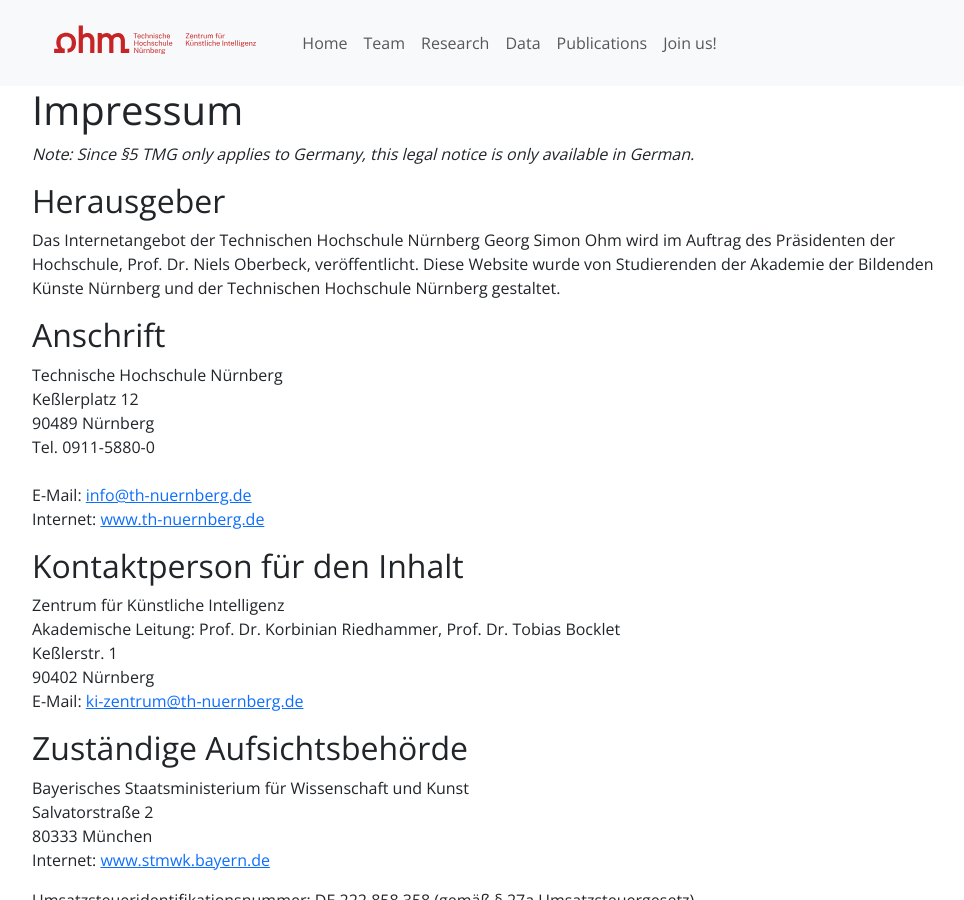
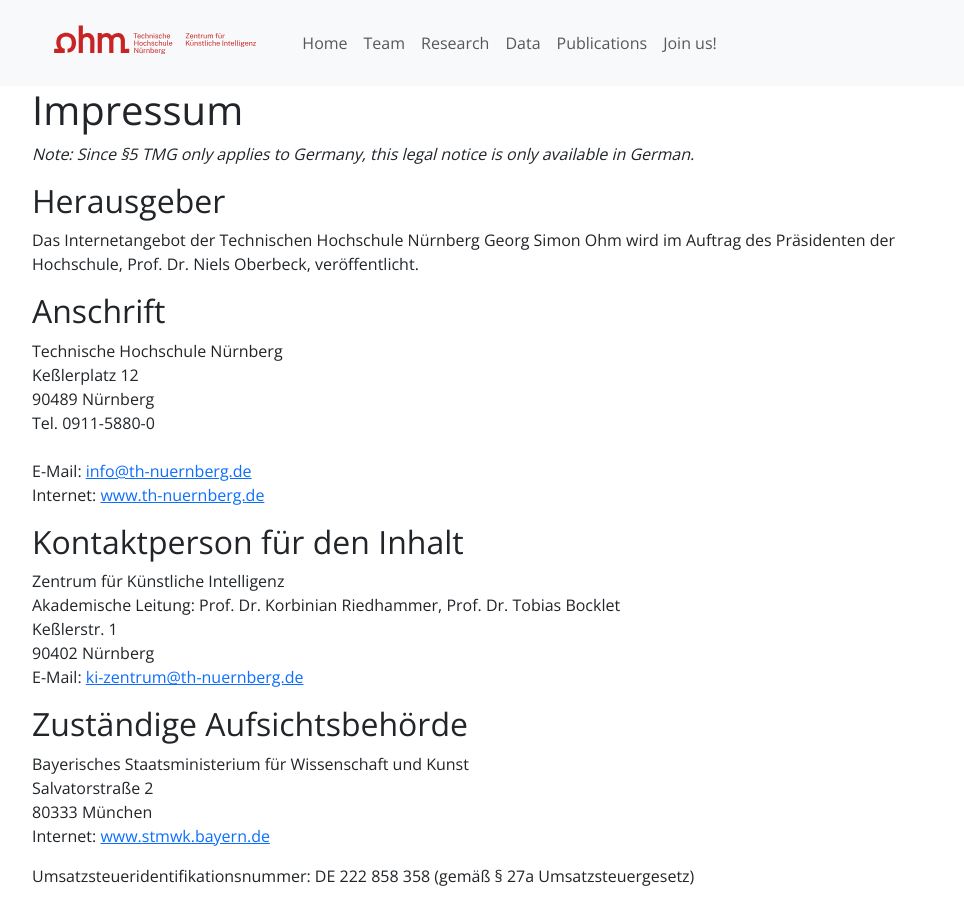
Before and after one commit to dwgnr/ki-zentrum.github.io, a Jekyll site: the page built from _pages/impressum.md, in a window 1280 px wide and 900 px high. Shown: the whole window, without its empty margins (145-1109 px from the left). Built offline with Jekyll 4.4.1, drawn with Linux system fonts in a browser that asks for light colours; part of the change alters nothing that is shown; some of the changed text lies outside the part shown.

Commit message:
Fixed Impressum

```diff
--- a/_pages/impressum.md
+++ b/_pages/impressum.md
@@ -10,7 +10,7 @@ _Note: Since §5 TMG only applies to Germany, this legal notice is only availabl
 ## Herausgeber
 
 Das Internetangebot der Technischen Hochschule Nürnberg Georg Simon Ohm wird im Auftrag des Präsidenten der Hochschule, Prof. Dr. Niels Oberbeck, veröffentlicht.
-Diese Website wurde von Studierenden der Akademie der Bildenden Künste Nürnberg und der Technischen Hochschule Nürnberg gestaltet.
+
 
 ## Anschrift
 
@@ -91,4 +91,4 @@ Sofern einzelne oder mehrere Regelungen der vorstehenden Bestimmungen der gelten
 
 Alle aus dieser Website entstehenden Rechtsstreitigkeiten unterliegen ausschließlich deutschem Recht.
 
-Geändert: 7. März 2024
+Geändert: 8. März 2024
```
